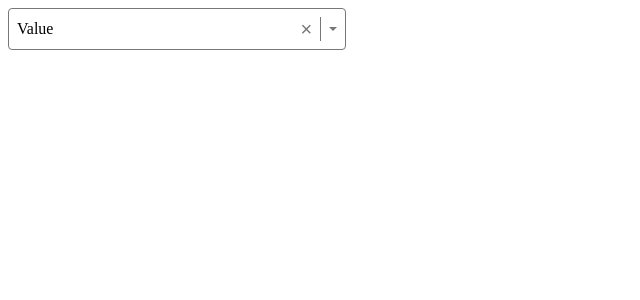
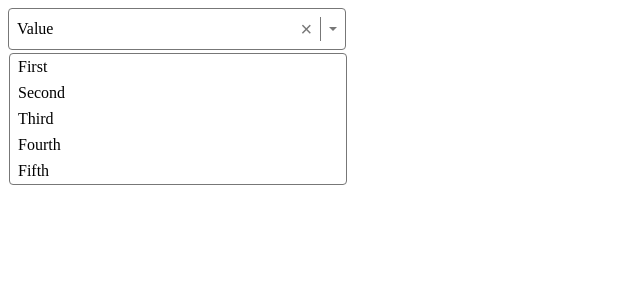
Before and after one commit to dthackray/react-select, a React (Vite) app: page / in a window 1280 px wide. Shown: the top 300 px of the page, without its empty margins (0-640 px from the left). Built offline with nearby package versions, Linux system fonts and the light colour scheme.

Commit message:
Almost all initial styles complete
Signed-off-by: Dan Thackray <djthackray@gmail.com>

```diff
--- a/src/select.module.css
+++ b/src/select.module.css
@@ -63,6 +63,20 @@
     z-index: 100;
 }
 
-options.show {
+.show {
     display: block;
 }
+
+.option {
+    padding: .25em .5em;
+    cursor: pointer;
+}
+
+.option.selected {
+    background-color: hsl(200, 100%, 50%);
+    color: white;
+}
+
+.option.highlighted {
+    background-color: hsl(200, 100%, 70%);
+}
```
